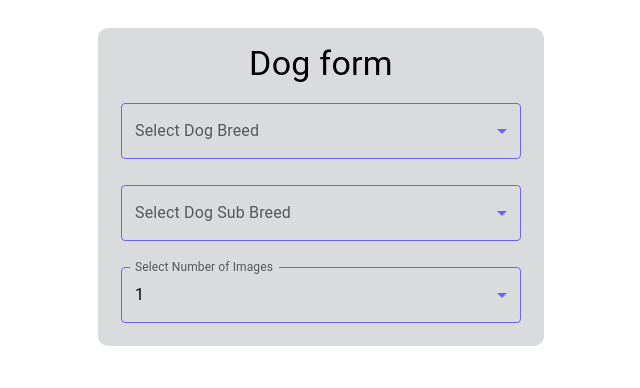
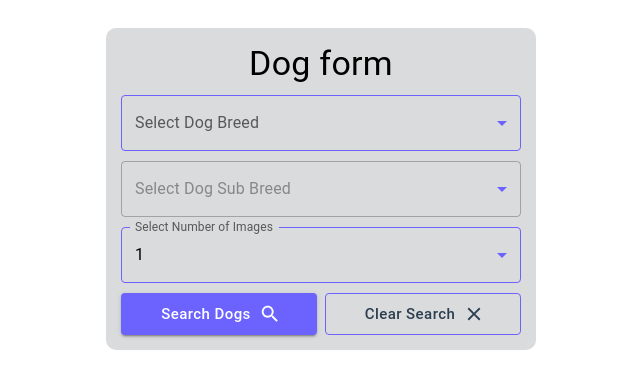
Before and after one commit to boraozisik/redux-dog-images, a Next.js app: page /components/dog-form/components/dog-form in a window 1280 px wide. Shown: the top 388 px of the page, without its empty margins (319-959 px from the left). Built offline with nearby package versions, Linux system fonts and the light colour scheme.

Commit message:
dog images form all done

```diff
--- a/package.json
+++ b/package.json
@@ -13,6 +13,7 @@
     "@emotion/styled": "^11.11.0",
     "@mui/icons-material": "^5.14.9",
     "@mui/material": "^5.14.10",
+    "@reduxjs/toolkit": "^1.9.7",
     "@types/node": "20.6.3",
     "@types/react": "18.2.22",
     "@types/react-dom": "18.2.7",
--- /dev/null
+++ b/src/pages/components/dog-form/components/DogFormButton.tsx
@@ -0,0 +1,47 @@
+import React from "react";
+import { Button, Stack } from "@mui/material";
+import { mainColors } from "../../mainOptions";
+
+interface DogFormButtonProps {
+  setImages: React.Dispatch<React.SetStateAction<never[]>>;
+  setIsLoading: React.Dispatch<React.SetStateAction<boolean>>;
+  text: string;
+  variant?: "outlined" | "contained";
+  handleClick: any;
+  endIcon?: any;
+}
+
+const DogFormButton = ({
+  setImages,
+  setIsLoading,
+  text,
+  variant = "contained",
+  handleClick,
+  endIcon,
+}: DogFormButtonProps) => {
+  return (
+    <Button
+      onClick={handleClick}
+      variant={variant}
+      fullWidth
+      size="large"
+      sx={{
+        textTransform: "none",
+        backgroundColor:
+          variant === "outlined" ? null : mainColors.primary.main,
+        color: variant === "outlined" ? "#2C3E50" : null,
+        borderColor: variant === "outlined" ? mainColors.primary.main : null,
+        "&:hover": {
+          backgroundColor:
+            variant === "outlined" ? null : mainColors.primary.dark,
+          borderColor: variant === "outlined" ? mainColors.primary.main : null,
+        },
+      }}
+      endIcon={endIcon}
+    >
+      {text}
+    </Button>
+  );
+};
+
+export default DogFormButton;
--- a/src/pages/components/dog-form/components/dog-form.tsx
+++ b/src/pages/components/dog-form/components/dog-form.tsx
@@ -1,12 +1,12 @@
 import { RootState } from "@/pages/reducers";
 import { BreedsType } from "@/pages/types/breedTypes";
 import ClearIcon from "@mui/icons-material/Clear";
-import { Button, Stack, Typography } from "@mui/material";
+import { Button, FormHelperText, Stack, Typography } from "@mui/material";
 import FormControl from "@mui/material/FormControl";
 import InputLabel from "@mui/material/InputLabel";
 import MenuItem from "@mui/material/MenuItem";
 import Select from "@mui/material/Select";
-import React, { useState } from "react";
+import React, { useEffect, useState } from "react";
 import { useDispatch, useSelector } from "react-redux";
 import { mainColors } from "../../mainOptions";
 import {
@@ -15,6 +15,13 @@ import {
   handleSubBreedChange,
 } from "../helpers/funcs/dogFormFuncs";
 import { DogFormContainer } from "../helpers/styled-components/dogFormContainer";
+import { DogImagesAppActionType } from "@/pages/action-types";
+import DogFormButton from "./DogFormButton";
+import SearchIcon from "@mui/icons-material/Search";
+import {
+  fetchDogsBreedImages,
+  fetchDogsSubBreedImages,
+} from "@/pages/network/lib/dogApi";
 
 interface DogFormProps {
   breedList: BreedsType;
@@ -29,22 +36,60 @@ const DogForm = ({
   setImages,
   setIsLoading,
 }: DogFormProps) => {
-  const [breed, setBreed] = useState("");
-  const [subBreed, setSubBreed] = useState("");
-  const [numberOfImages, setNumberOfImages] = useState(1);
   const dispatch = useDispatch();
-
-  //alternative select's value
 
   const dogStore = useSelector((state: RootState) => state.reducer);
 
-  // const breedState = dogStore?.breed;
-  // const subBreedState = dogStore?.subBreed;
-  // const numberState = dogStore?.number;
-  // const errorState = dogStore?.error;
+  const breedState = dogStore?.breed;
+  const subBreedState = dogStore?.subBreed;
+  const numberState = dogStore?.number;
+  const errorState = dogStore?.error;
 
-  const handleClickClear = (e: any) => {
-    setBreed("");
+  const handleClickFetch = async () => {
+    if (breedState === "all") {
+      dispatch({
+        type: DogImagesAppActionType.ERROR,
+        payload: true,
+      });
+    }
+    if (breedState !== "all" && subBreedState === "all") {
+      await fetchDogsBreedImages(breedState, numberState)
+        .then((data) => {
+          if (data?.status === "success" && data?.message?.length) {
+            setImages(data?.message);
+            setIsLoading(false);
+            dispatch({
+              type: DogImagesAppActionType.IMAGE_RESULTS,
+              payload: data?.message?.length,
+            });
+          }
+        })
+        .catch((error) => {
+          console.log(error);
+        });
+    }
+    if (breedState !== "all" && subBreedState !== "all") {
+      await fetchDogsSubBreedImages(breedState, subBreedState, numberState)
+        .then((data) => {
+          if (data?.status === "success" && data?.message?.length) {
+            setImages(data?.message);
+            setIsLoading(false);
+            dispatch({
+              type: DogImagesAppActionType.IMAGE_RESULTS,
+              payload: data?.message?.length,
+            });
+          }
+        })
+        .catch((error) => {
+          console.log(error);
+        });
+    }
+  };
+
+  const handleClickReset = () => {
+    dispatch({
+      type: DogImagesAppActionType.RESET,
+    });
   };
 
   return (
@@ -52,14 +97,12 @@ const DogForm = ({
       <DogFormContainer>
         <Typography variant="h4">Dog form</Typography>
 
-        <FormControl sx={{ m: 1, minWidth: 400 }}>
+        <FormControl fullWidth>
           <InputLabel>Select Dog Breed</InputLabel>
           <Select
-            value={breed}
+            value={breedState === "all" ? "" : breedState}
             label="Select Dog Breed"
-            onChange={(e) =>
-              handleBreedChange(e.target.value, dispatch, setBreed)
-            }
+            onChange={(e) => handleBreedChange(e.target.value, dispatch)}
             sx={{
               color: "black",
               ".MuiOutlinedInput-notchedOutline": {
@@ -77,7 +120,7 @@ const DogForm = ({
             }}
           >
             <MenuItem
-              onClick={handleClickClear}
+              onClick={handleClickReset}
               value="clear"
               sx={{ width: "100%" }}
             >
@@ -103,16 +146,19 @@ const DogForm = ({
                 </MenuItem>
               ))}
           </Select>
-          {/* <FormHelperText>With label + helper text</FormHelperText> */}
+          {errorState && (
+            <FormHelperText sx={{ color: mainColors.secondary }}>
+              You must select a breed
+            </FormHelperText>
+          )}
         </FormControl>
-        <FormControl sx={{ m: 1, minWidth: 400 }}>
+
+        <FormControl fullWidth disabled={!(subBreedList?.length > 0)}>
           <InputLabel>Select Dog Sub Breed</InputLabel>
           <Select
-            value={subBreed}
+            value={subBreedState === "all" ? "" : subBreedState}
             label="Select Dog Sub Breed"
-            onChange={(e) =>
-              handleSubBreedChange(e.target.value, dispatch, setSubBreed)
-            }
+            onChange={(e) => handleSubBreedChange(e.target.value, dispatch)}
             sx={{
               color: "black",
               ".MuiOutlinedInput-notchedOutline": {
@@ -136,20 +182,14 @@ const DogForm = ({
                 </MenuItem>
               ))}
           </Select>
-
-          {/* <FormHelperText>With label + helper text</FormHelperText> */}
         </FormControl>
-        <FormControl sx={{ m: 1, minWidth: 400 }}>
+        <FormControl fullWidth>
           <InputLabel>Select Number of Images</InputLabel>
           <Select
-            value={numberOfImages}
+            value={numberState}
             label="Select Number of Images"
             onChange={(e) =>
-              handleNumberOfImagesChange(
-                e.target.value as number,
-                dispatch,
-                setNumberOfImages
-              )
+              handleNumberOfImagesChange(e.target.value, dispatch)
             }
             sx={{
               color: "black",
@@ -173,9 +213,31 @@ const DogForm = ({
               </MenuItem>
             ))}
           </Select>
-
-          {/* <FormHelperText>With label + helper text</FormHelperText> */}
         </FormControl>
+        <Stack
+          direction={"row"}
+          alignItems={"center"}
+          justifyContent={"center"}
+          gap={1}
+          width={"100%"}
+        >
+          <DogFormButton
+            variant="contained"
+            text="Search Dogs"
+            handleClick={handleClickFetch}
+            setImages={setImages}
+            setIsLoading={setIsLoading}
+            endIcon={<SearchIcon />}
+          />
+          <DogFormButton
+            variant="outlined"
+            text="Clear Search"
+            handleClick={handleClickReset}
+            setImages={setImages}
+            setIsLoading={setIsLoading}
+            endIcon={<ClearIcon />}
+          />
+        </Stack>
       </DogFormContainer>
     </Stack>
   );
--- a/src/pages/components/dog-form/helpers/funcs/dogFormFuncs.ts
+++ b/src/pages/components/dog-form/helpers/funcs/dogFormFuncs.ts
@@ -1,28 +1,25 @@
 import { DogImagesAppActionType } from "@/pages/action-types";
 import { Dispatch } from "redux";
 
-export const handleBreedChange = (
-  value: string,
-  dispatch: Dispatch<any>,
-  setBreed: React.Dispatch<React.SetStateAction<string>>
-) => {
-  setBreed(value === "clear" ? "" : value);
+export const handleBreedChange = (value: string, dispatch: Dispatch<any>) => {
   dispatch({
     type: DogImagesAppActionType.BREED,
-    payload: value === "clear" ? "all" : value,
+    payload: value,
   });
   dispatch({
     type: DogImagesAppActionType.SUB_BREED,
     payload: "all",
   });
+  dispatch({
+    type: DogImagesAppActionType.ERROR,
+    payload: false,
+  });
 };
 
 export const handleSubBreedChange = (
   value: string,
-  dispatch: Dispatch<any>,
-  setSubBreed: React.Dispatch<React.SetStateAction<string>>
+  dispatch: Dispatch<any>
 ) => {
-  setSubBreed(value);
   dispatch({
     type: DogImagesAppActionType.SUB_BREED,
     payload: value,
@@ -30,13 +27,11 @@ export const handleSubBreedChange = (
 };
 
 export const handleNumberOfImagesChange = (
-  value: number,
-  dispatch: Dispatch<any>,
-  setNumberOfImages: React.Dispatch<React.SetStateAction<number>>
+  value: string,
+  dispatch: Dispatch<any>
 ) => {
-  setNumberOfImages(value);
   dispatch({
     type: DogImagesAppActionType.NUMBER,
-    payload: value,
+    payload: Number(value),
   });
 };
--- a/src/pages/components/dog-form/helpers/styled-components/dogFormContainer.ts
+++ b/src/pages/components/dog-form/helpers/styled-components/dogFormContainer.ts
@@ -10,4 +10,5 @@ export const DogFormContainer = styled(Stack)(({ theme }) => ({
   padding: "15px",
   backgroundColor: mainColors.grey,
   borderRadius: "10px",
+  minWidth: 400,
 }));
```
Also changed, not shown: 1 other file (tests, documents, lock files or other folders).
